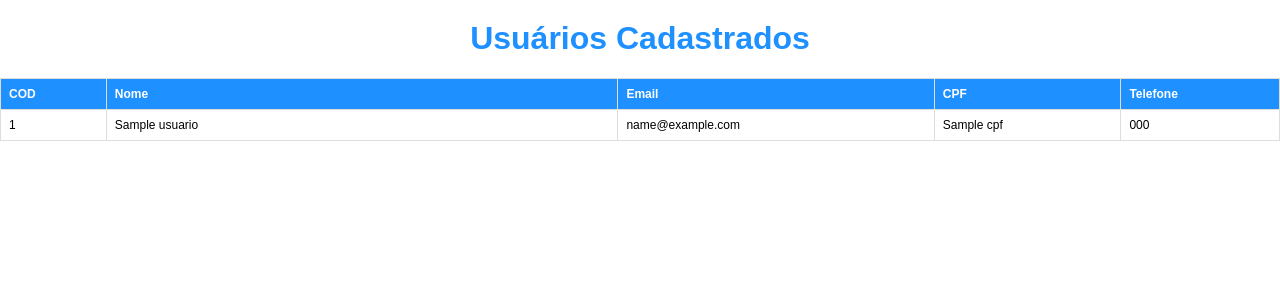
After one commit to carleandro7/django-aula2, a Django app: template usuarios/templates/usuarios/usuarios_pdf.html in a window 1280 px wide. The commit adds this page. Shown: the top 300 px of the page. Run offline with Django 3.2, Linux system fonts and the light colour scheme; the template is opened without the code that fills it: most values are stand-ins (such as "Sample title", 1, 10 or a date in 2020).

Commit message:
adicionado relatorio pdf do usuario

```diff
--- a/usuarios/templates/usuarios/lista_usuarios.html
+++ b/usuarios/templates/usuarios/lista_usuarios.html
@@ -5,6 +5,8 @@
 {% load static %}
 {% block 'dashboard' %}
 <h1 class="my-4">Lista de Usuários</h1>
+<a href="{% url 'exportar_usuarios_pdf' %}" target="_blank" class="btn colorprimarybtn2 mb-3">Exportar PDF</a>
+
 <a href="{% url 'criar_usuario' %}" class="btn colorprimarybtn2 mb-3">Adicionar Usuário</a>
 
 <table class="table table-striped">
--- /dev/null
+++ b/usuarios/templates/usuarios/usuarios_pdf.html
@@ -0,0 +1,79 @@
+<!DOCTYPE html>
+<html lang="pt-BR">
+<head>
+    <meta charset="UTF-8">
+    <meta name="viewport" content="width=device-width, initial-scale=1.0">
+    <title>Lista de Usuários</title>
+    <style>
+        body {
+            font-family: Arial, sans-serif;
+            margin: 0; /* Remove as margens padrão da página */
+            padding: 0; /* Remove o padding padrão da página */
+        }
+        h1 {
+            text-align: center;
+            color: #1E90FF;
+            margin-top: 20px;
+        }
+        table {
+            width: 100%; /* Faz a tabela ocupar 100% da largura da página */
+            border-collapse: collapse;
+            margin-top: 20px;
+            font-size: 12px;
+        }
+        table, th, td {
+            border: 1px solid #ddd;
+        }
+        th, td {
+            padding: 8px;
+            text-align: left;
+            word-wrap: break-word; /* Quebrar palavras para evitar sobreposição */
+        }
+        th {
+            background-color: #1E90FF;
+            color: white;
+        }
+        tr:nth-child(even) {
+            background-color: #f2f2f2;
+        }
+
+        /* Ajustar a largura das colunas */
+        th:nth-child(2), td:nth-child(2) {
+            width: 40%; /* Aumenta a largura da coluna Nome */
+        }
+
+        /* Ajustar margens da página */
+        .container {
+            width: 100%;
+
+        }
+    </style>
+</head>
+<body>
+    <div class="container">
+        <h1>Usuários Cadastrados</h1>
+        <table>
+            <thead>
+                <tr>
+                    <th>COD</th>
+                    <th>Nome</th>
+                    <th>Email</th>
+                    <th>CPF</th>
+                    <th>Telefone</th>
+                </tr>
+            </thead>
+            <tbody>
+                {% for usuario in usuarios %}
+                <tr>
+                    <td>{{ usuario.id }}</td>
+                    <td>{{ usuario.nome }}</td>
+                    <td>{{ usuario.email }}</td>
+                    <td>{{ usuario.cpf }}</td>
+                    <td>{{ usuario.telefone }}</td>
+                </tr>
+                {% endfor %}
+            </tbody>
+        </table>
+    </div>
+</body>
+</html>
--- a/usuarios/urls.py
+++ b/usuarios/urls.py
@@ -8,6 +8,7 @@ urlpatterns = [
     path('novo/', views.criar_usuario, name='criar_usuario'),
     path('atualizar/<int:pk>/', views.atualizar_usuario, name='atualizar_usuario'),
     path('deletar/<int:pk>/', views.deletar_usuario, name='deletar_usuario'),
+    path('exportar_usuarios_pdf/', views.exportar_usuarios_pdf, name='exportar_usuarios_pdf'),
 
     # URL para a página de login
     path('login/', auth_views.LoginView.as_view(template_name='usuarios/login.html'), name='login'),
```
Also changed, not shown: usuarios/views.py (+22 -0 lines).
